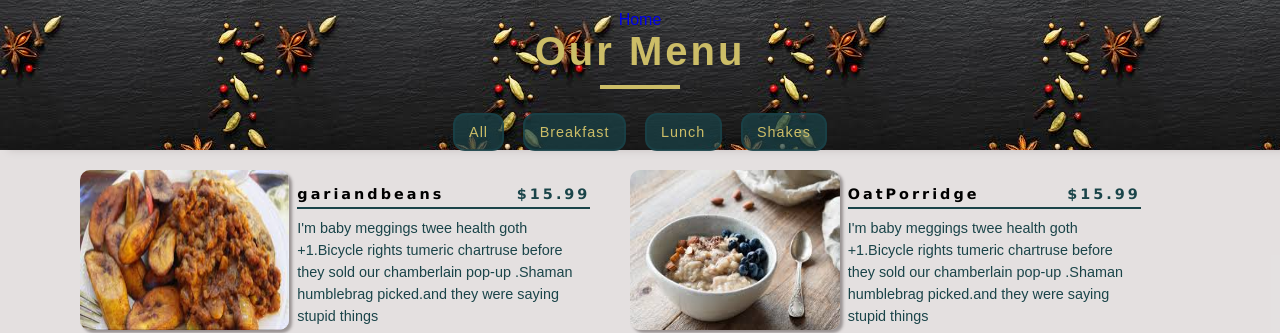
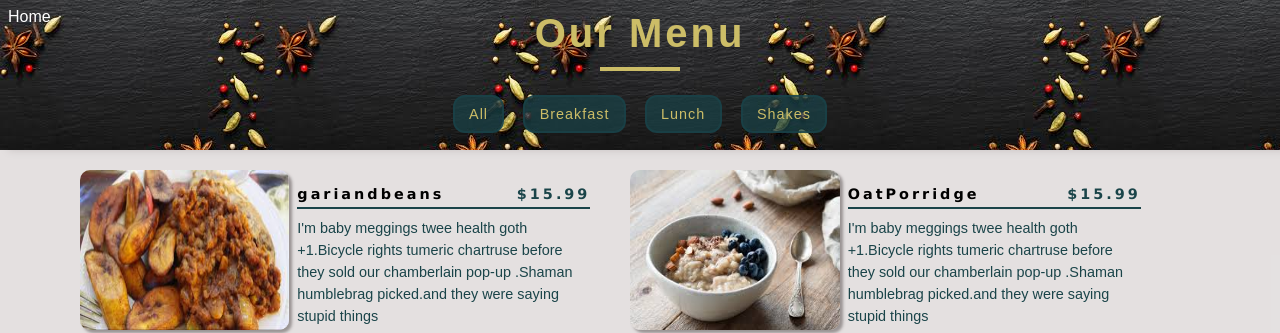
Before and after one commit to Adu-P71/html_restaurant_menu_page_design, a plain HTML site: page menu.html in a window 1280 px wide. Shown: the top 333 px of the page. Drawn offline with Linux system fonts and the light colour scheme.

Commit message:
Update menustyle.css

```diff
--- a/menustyle.css
+++ b/menustyle.css
@@ -34,6 +34,13 @@ header {
   height: 150px;
   box-shadow: 8px 0px 8px rgb(199, 193, 193);
 }
+header a {
+  position: absolute;
+  top:.5rem;
+  left:.5rem;
+  color:white;
+}
+
 #header {
   background: url(backfood3.jpg);
 }
```
